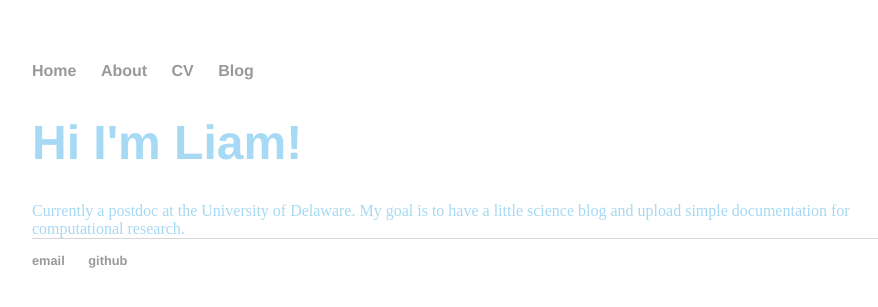
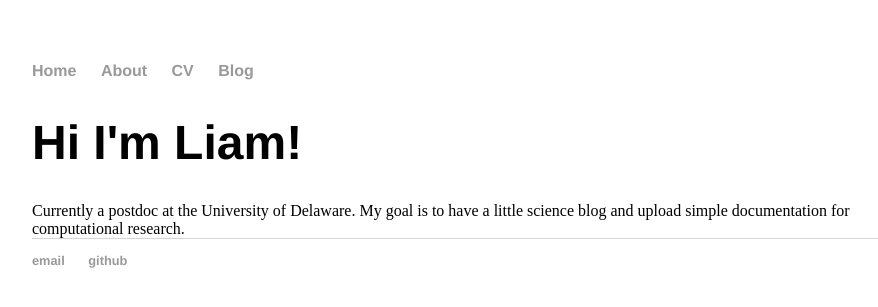
Before and after one commit to lms464/LiamsBlog, a Jekyll site: the page built from index.html, in a window 1280 px wide. Shown: the top 307 px of the page, without its empty margins (160-1038 px from the left). Built offline with Jekyll 4.4.1, drawn with Linux system fonts in a browser that asks for light colours.

Commit message:
atempting to update color scheme

```diff
--- a/css/main.css
+++ b/css/main.css
@@ -1,4 +1,4 @@
-body { color: #a6d9f3 ;margin: 60px auto; width: 70%; }
+body { margin: 60px auto; width: 70%; }
 
 a { text-decoration: none; color: #999; }
 a:hover { text-decoration: underline; }
```
